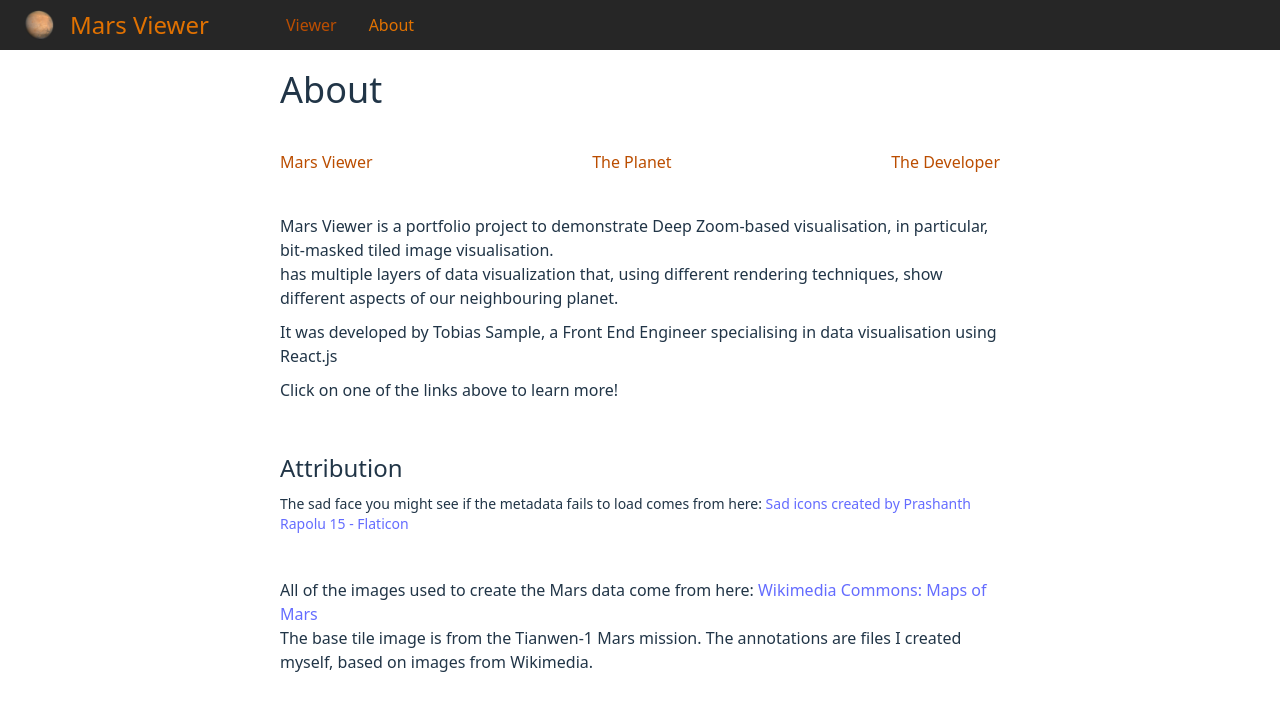
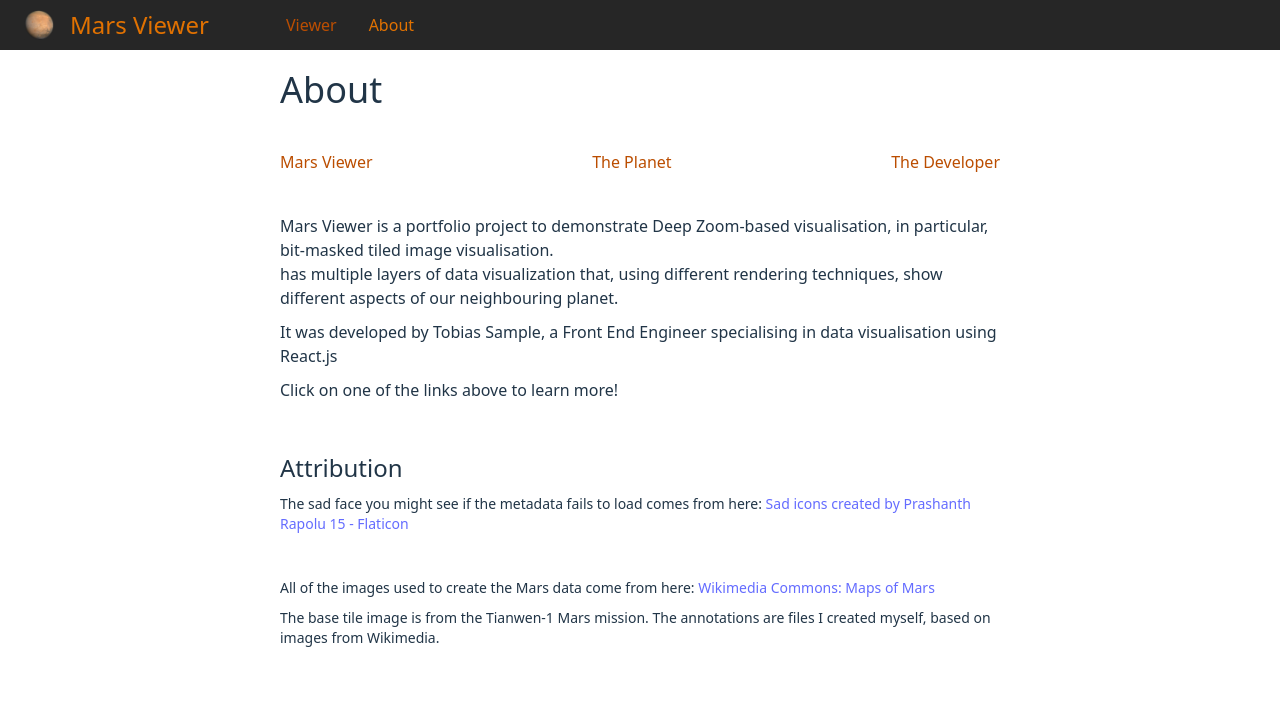
Before and after one commit to Tobio89/mars-viewer, a React (Vite) app: page /about in a window 1280 px wide. Shown: the top 710 px of the page. Built offline with nearby package versions, Linux system fonts and the light colour scheme; no server answers.

Commit message:
feat: attribution style consistency

```diff
--- a/src/pages/about/AboutHome.page.tsx
+++ b/src/pages/about/AboutHome.page.tsx
@@ -24,7 +24,7 @@ function AboutHome() {
         </a>
       </p>
       <br />
-      <p>
+      <p className="text-sm">
         All of the images used to create the Mars data come from here:{" "}
         <a
           href="https://commons.wikimedia.org/wiki/Category:Maps_of_Mars"
@@ -32,7 +32,8 @@ function AboutHome() {
         >
           Wikimedia Commons: Maps of Mars
         </a>
-        <br />
+      </p>
+      <p className="text-sm">
         The base tile image is from the Tianwen-1 Mars mission. The annotations
         are files I created myself, based on images from Wikimedia.
       </p>
```
